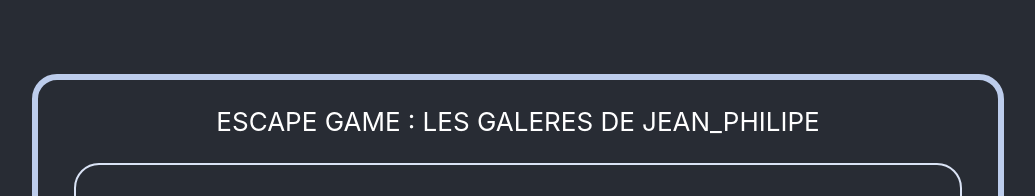
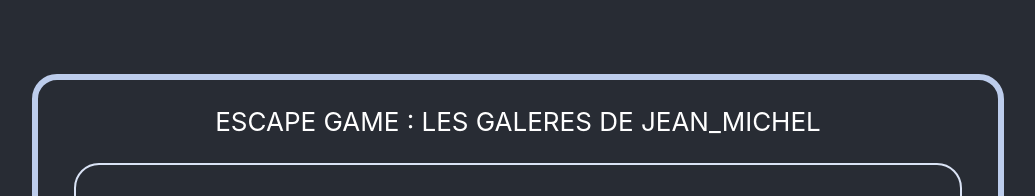
Before and after one commit to ecandotti/webscape-game, a React (Create React App) app: page / in a window 1280 px wide. Shown: the top 196 px of the page, without its empty margins (122-1157 px from the left). Built offline with nearby package versions, Linux system fonts and the light colour scheme.

Commit message:
fix Jean-michel

```diff
--- a/src/Views/Landing.js
+++ b/src/Views/Landing.js
@@ -16,7 +16,7 @@ export default class Landing extends React.Component{
                 <div className="App">
                     <div className="overlap">
                         <div className="title">
-                            <p>ESCAPE GAME : LES GALERES DE JEAN_PHILIPE</p>
+                            <p>ESCAPE GAME : LES GALERES DE JEAN_MICHEL</p>
                         </div>
                         <div className="intro">
                             <p>Bonjour et bienvenue sur notre projet de groupe réalisé dans le cadre du Challenge 48h.</p>
```
